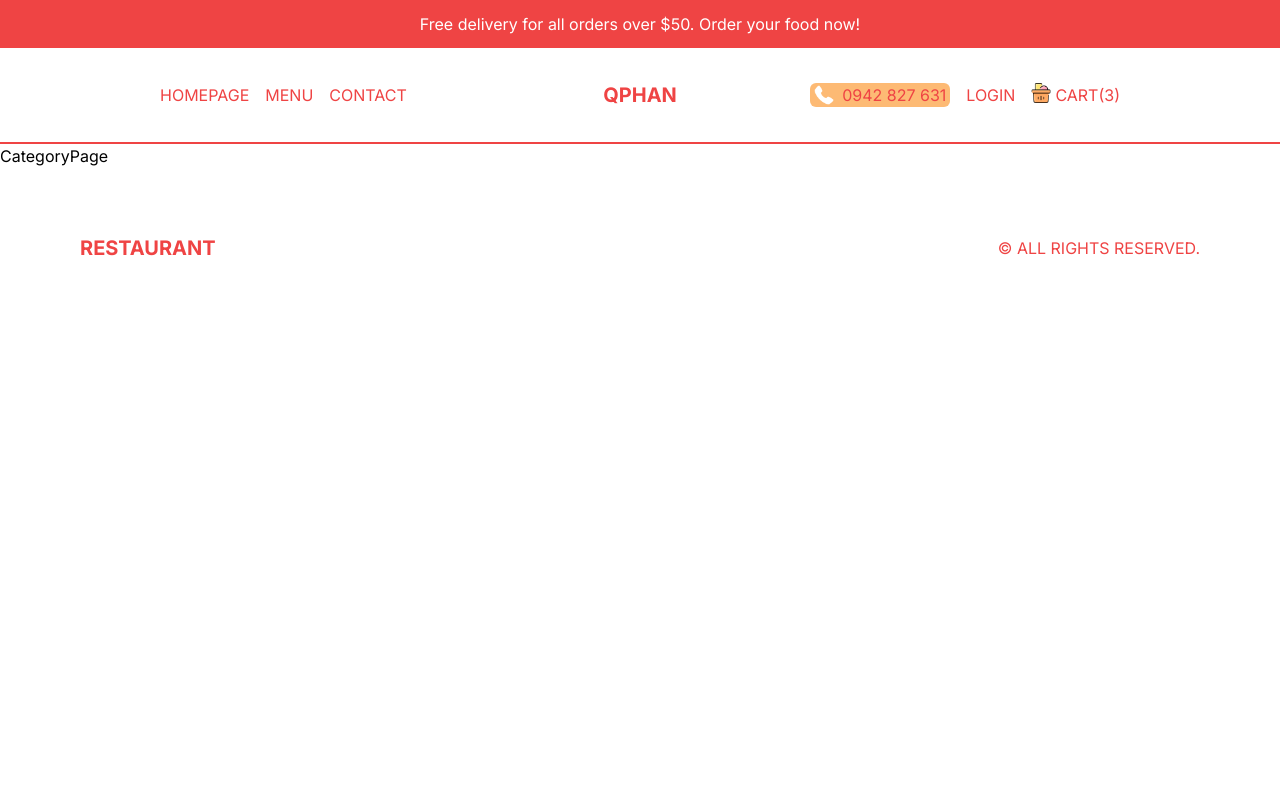
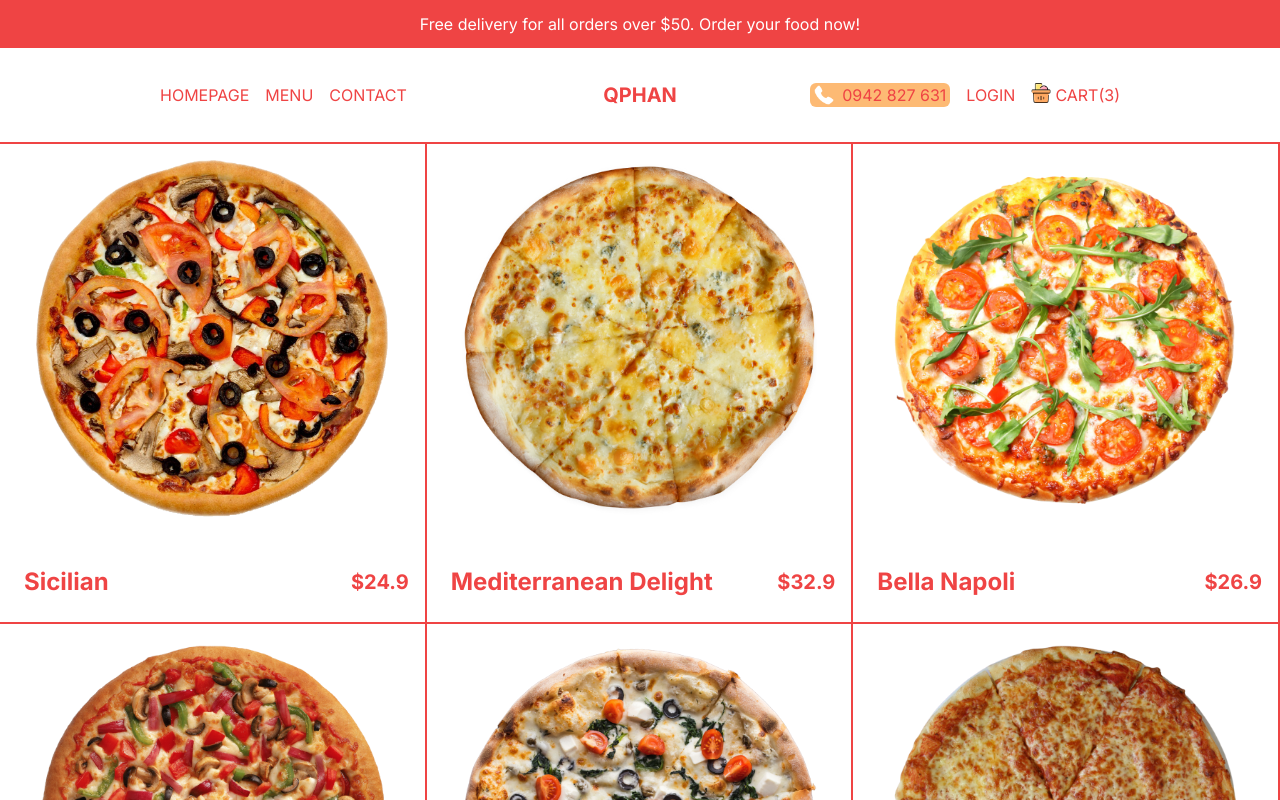
Before and after one commit to PhanHuuQuang/Restaurant-Nextjs, a Next.js app: page /menu/1 in a window 1280 px wide. Shown: the top 800 px of the page. Built offline with nearby package versions, Linux system fonts and the light colour scheme.

Commit message:
Product list page

```diff
--- a/src/app/menu/[category]/page.tsx
+++ b/src/app/menu/[category]/page.tsx
@@ -1,7 +1,35 @@
+import { pizzas } from "@/data";
+import Image from "next/image";
+import Link from "next/link";
 import React from "react";
 
 const CategoryPage = () => {
-  return <div>CategoryPage</div>;
+  return (
+    <div className="flex flex-wrap text-red-500">
+      {pizzas.map((item) => (
+        <Link
+          className="w-full h-[60vh] border-r-2 border-b-2 border-red-500 sm:w-1/2 lg:w-1/3 p-4 flex flex-col justify-between group hover:bg-fuchsia-50"
+          href={`/product/${item.id}`}
+          key={item.id}
+        >
+          {/* IMAGE CONTAINER */}
+          {item.img && (
+            <div className="relative h-[80%]">
+              <Image src={item.img} alt="" fill className="object-contain" />
+            </div>
+          )}
+          {/* TEXT CONTAINER */}
+          <div className="flex items-center justify-between font-bold">
+            <h1 className="text-2xl p-2">{item.title}</h1>
+            <h2 className="group-hover:hidden text-xl">${item.price}</h2>
+            <button className="hidden group-hover:block bg-red-500 text-white p-2 rounded-md">
+              Add to Cart
+            </button>
+          </div>
+        </Link>
+      ))}
+    </div>
+  );
 };
 
 export default CategoryPage;
```
